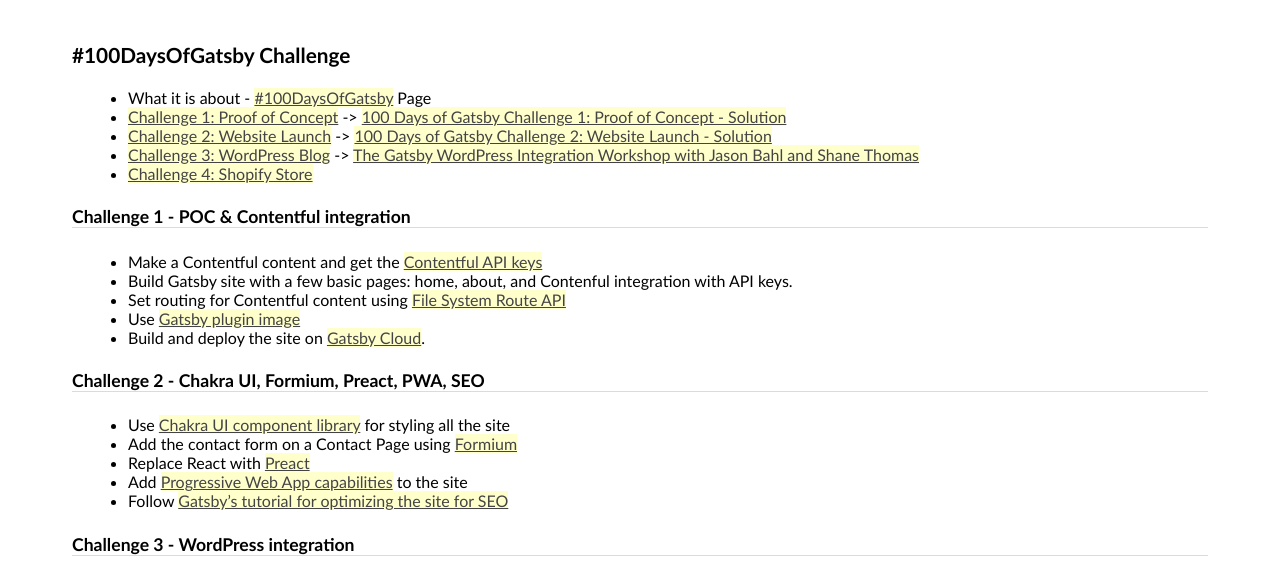
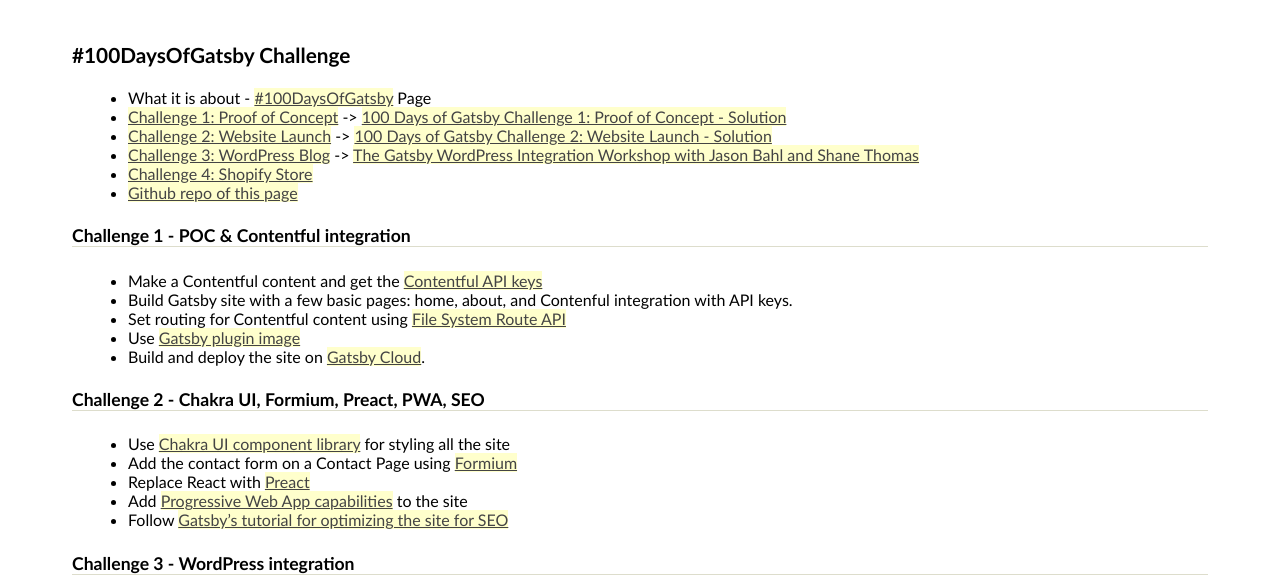
Before and after one commit to tdudkowski/gatsby-100challenge-2, a Gatsby site: page / in a window 1280 px wide. Shown: the part 186-767 px from the top of the page. Built offline with nearby package versions, Linux system fonts and the light colour scheme; Gatsby itself is replaced by a stand-in of ours.

Commit message:
add a link to repo

```diff
--- a/gatsby-config.js
+++ b/gatsby-config.js
@@ -45,8 +45,15 @@
         background_color: `#f7f0eb`,
         theme_color: `#a2466c`,
         display: `standalone`,
-        icon: `src/images/icon.png`,
+        // icon: `src/images/icon.png`,
         include_favicon: false,
+        icons:
+          [{
+            "src": "src/images/maskable_icon.png",
+            "sizes": "196x196",
+            "type": "image/png",
+            "purpose": "any maskable"
+          }],
       },
     },
     {
--- a/package.json
+++ b/package.json
@@ -36,7 +36,7 @@
     "gatsby-source-formium": "^0.1.1",
     "gatsby-source-graphql": "^3.0.0",
     "gatsby-source-shopify-experimental": "^1.12.3",
-    "gatsby-source-wordpress": "^3.11.0",
+    "gatsby-source-wordpress": "^5.0.0",
     "gatsby-transformer-sharp": "^3.0.0",
     "html-react-parser": "^1.2.4",
     "npm": "^7.6.1",
--- a/src/pages/index.js
+++ b/src/pages/index.js
@@ -17,6 +17,7 @@
           <ListItem><a href="https://www.gatsbyjs.com/blog/challenge-2/">Challenge 2: Website Launch</a> -> <a href="https://www.youtube.com/watch?v=TbgSwfkKIfI">100 Days of Gatsby Challenge 2: Website Launch - Solution</a></ListItem>
           <ListItem><a href="https://www.gatsbyjs.com/blog/100days-challenge-3/">Challenge 3: WordPress Blog</a> -> <a href="https://www.youtube.com/watch?v=JqF_y5RQbF8">The Gatsby WordPress Integration Workshop with Jason Bahl and Shane Thomas</a></ListItem>
           <ListItem><a href="https://www.gatsbyjs.com/blog/100days-challenge-4/">Challenge 4: Shopify Store</a></ListItem>
+          <ListItem><a href="https://github.com/tdudkowski/gatsby-100challenge-2">Github repo of this page</a></ListItem>
         </UnorderedList>
 
         <Text as="h4">Challenge 1 - POC & Contentful integration</Text>
```
Also changed, not shown: src/images/maskable_icon.png (added), 1 other file.
